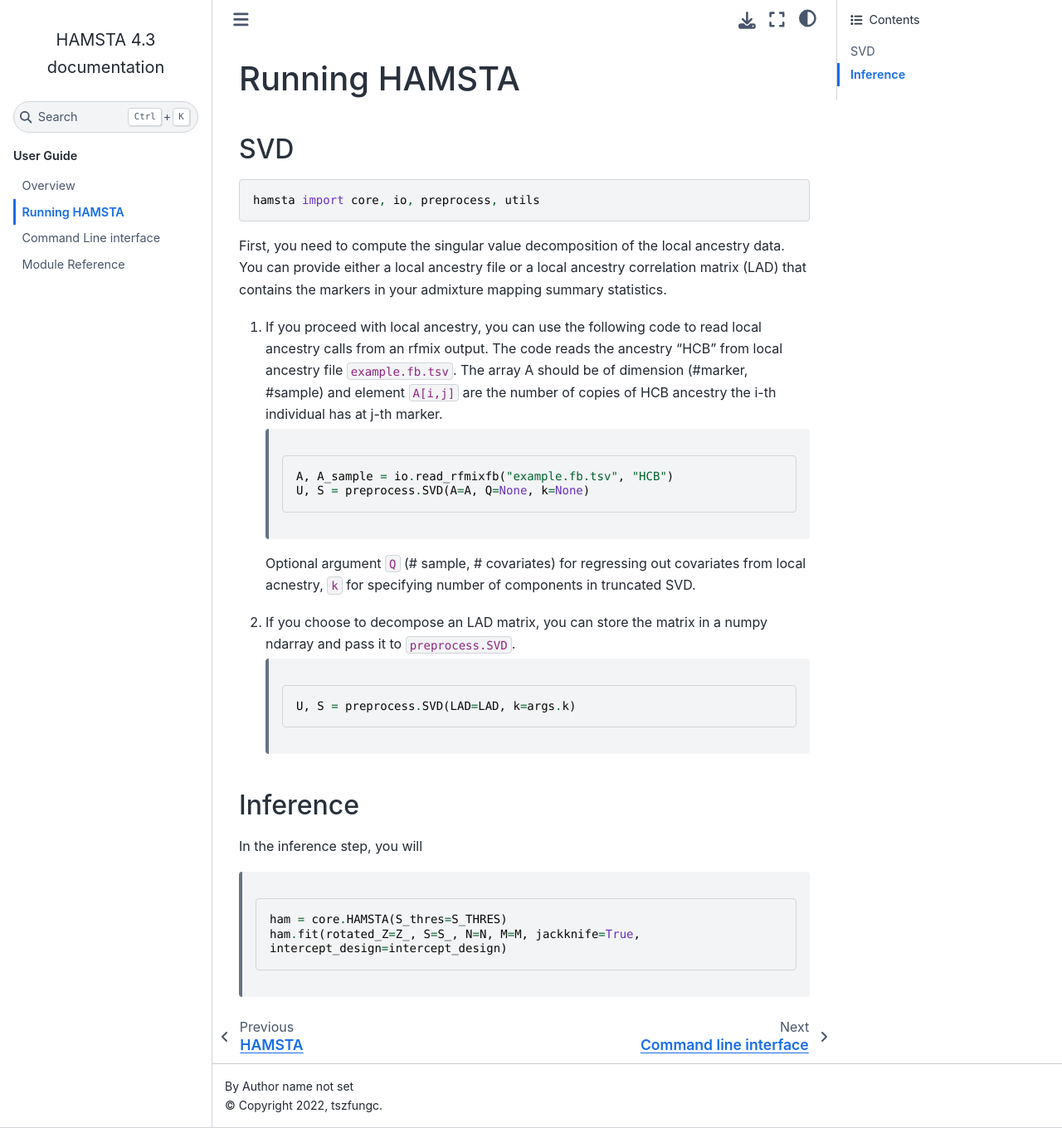
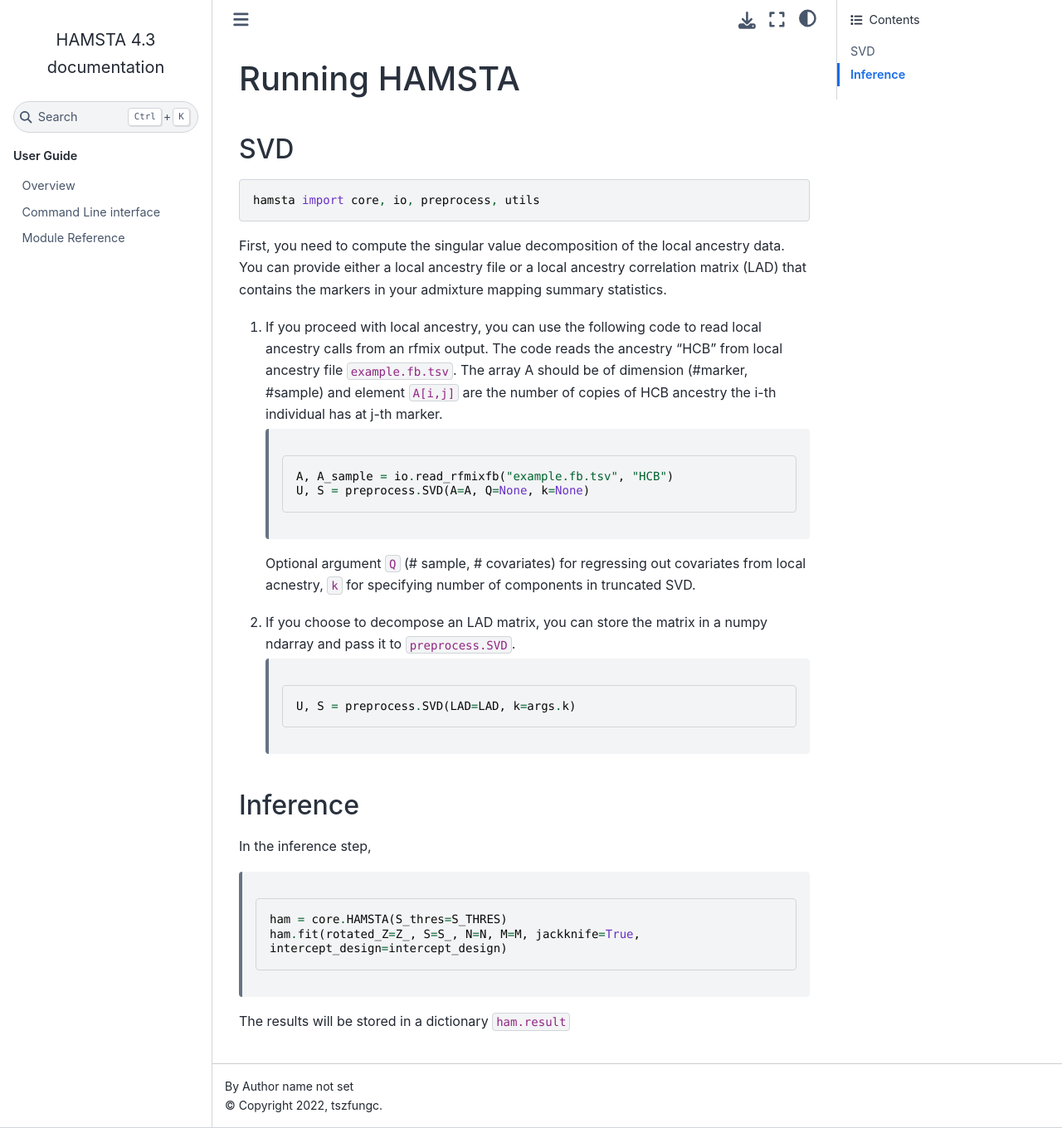
Before and after one commit to tszfungc/HAMSTA, a Sphinx documentation site: the page built from docs/function.rst, in a window 1280 px wide and 1360 px high. Shown: the whole window at 83% size. Built offline with Sphinx 7.4.7 and the Sphinx Book theme 1.1.4, drawn with Linux system fonts in a browser that asks for light colours.

Commit message:
docs update

```diff
--- a/docs/function.rst
+++ b/docs/function.rst
@@ -36,10 +36,12 @@ First, you need to compute the singular value decomposition of the local ancestr
 Inference
 *********
 
-In the inference step, you will
+In the inference step,
 
 
     .. code-block:: python
 
         ham = core.HAMSTA(S_thres=S_THRES)
         ham.fit(rotated_Z=Z_, S=S_, N=N, M=M, jackknife=True, intercept_design=intercept_design)
+
+The results will be stored in a dictionary ``ham.result``
--- a/docs/index.rst
+++ b/docs/index.rst
@@ -12,7 +12,6 @@ Contents
     :caption: User Guide
 
     Overview <readme>
-    Running HAMSTA <function>
     Command Line interface <cli>
     Module Reference <api>
 
```
